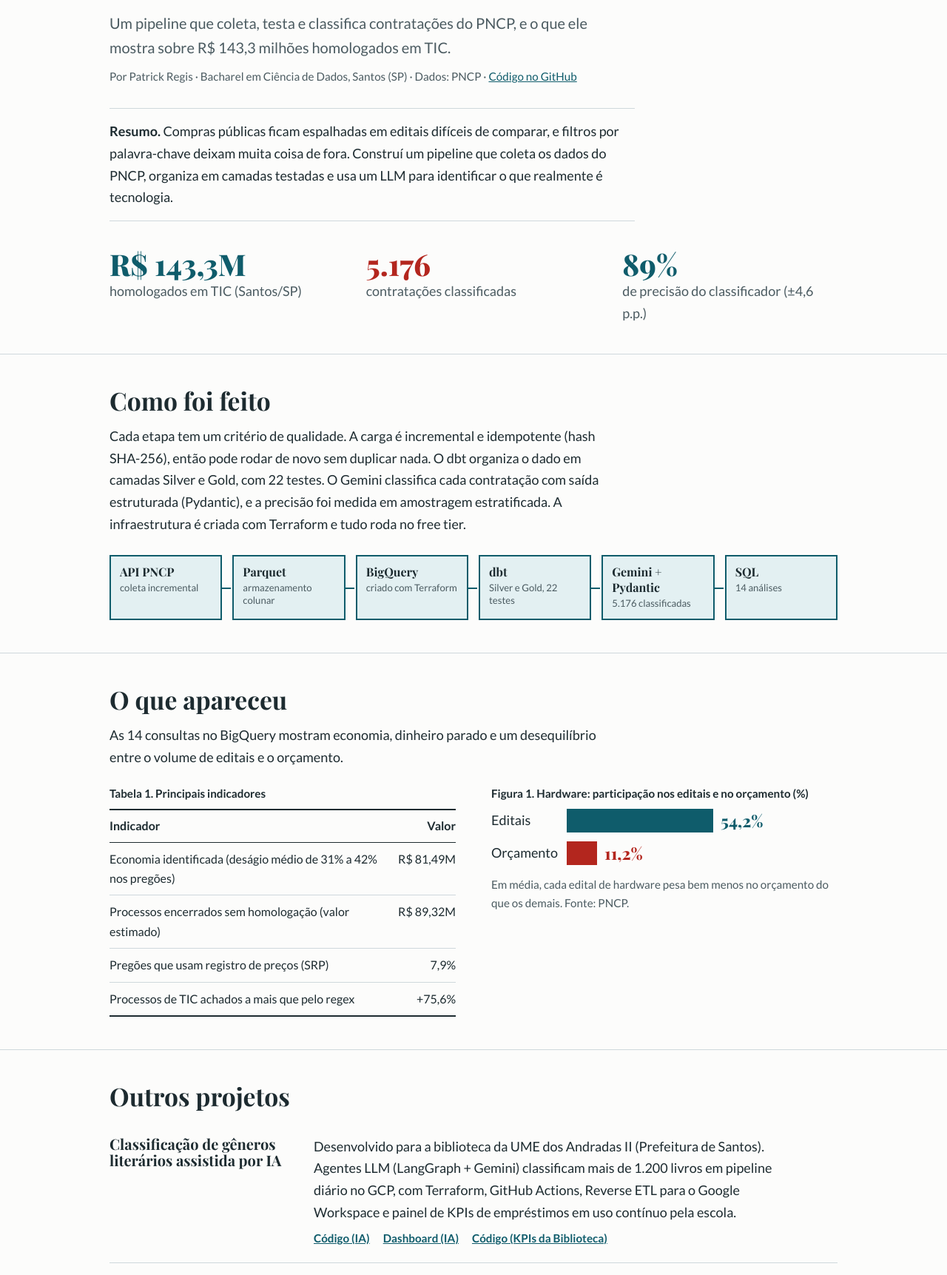
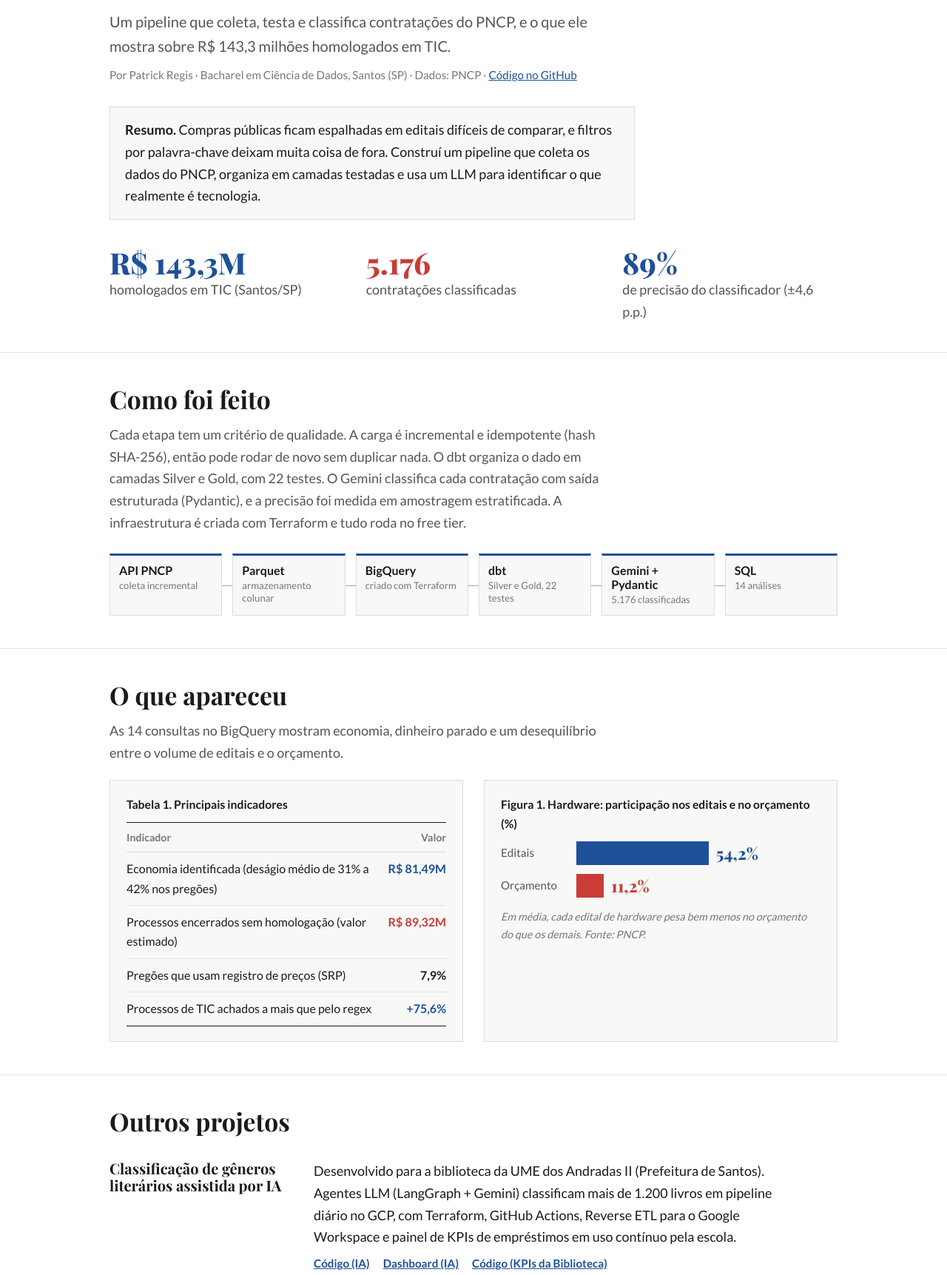
Before and after one commit to pazaborgs/pazaborgs.github.io, a plain HTML site: page index.html in a window 1280 px wide. Shown: the part 301-2024 px from the top of the page at 74% size. Drawn offline with nearby package versions, Linux system fonts and the light colour scheme.

Commit message:
Apply Our World in Data editorial color palette

```diff
--- a/index.html
+++ b/index.html
@@ -12,54 +12,63 @@
 <link rel="preconnect" href="https://fonts.gstatic.com" crossorigin>
 <link href="https://fonts.googleapis.com/css2?family=Lato:wght@400;700&family=Playfair+Display:wght@700;800&display=swap" rel="stylesheet">
 <style>
-:root{--bg:#FCFCFB;--ink:#1d2b30;--muted:#4b5b61;--line:#cfd8dc;--teal:#0F5C6B;--red:#B3261E;--tint:#E3F0F2;
+/* Paleta editorial inspirada no Our World in Data */
+:root{
+--page:#FFFFFF;--card:#F8F8F6;--alt:#F1F1EF;--border:#DDDCD8;--line:#E6E5E2;
+--blue:#1E5098;--blue2:#9DBDEA;--sand:#E6D9BF;--rose:#E8A29D;--red:#C93C37;--crimson:#8F2622;--gray:#A5A5A5;
+--ink:#1A1A1A;--muted:#555555;--note:#767676;
 --serif:"Playfair Display",Georgia,serif;--sans:"Lato",system-ui,-apple-system,"Segoe UI",sans-serif}
 *{box-sizing:border-box}
 html{scroll-behavior:smooth}
-body{margin:0;background:var(--bg);color:var(--ink);font:400 1.125rem/1.65 var(--sans)}
-a{color:var(--teal)}
+body{margin:0;background:var(--page);color:var(--ink);font:400 1.125rem/1.65 var(--sans)}
+a{color:var(--blue)}
+a:hover{color:var(--crimson)}
 :focus-visible{outline:3px solid var(--red);outline-offset:3px}
 .wrap{max-width:1040px;margin:0 auto;padding:0 28px}
-h1,h2,h3{font-family:var(--serif);margin:0;line-height:1.12}
-nav{display:flex;flex-wrap:wrap;justify-content:space-between;gap:10px 24px;padding:18px 0 12px;border-bottom:3px solid var(--teal);font-weight:700;font-size:.95rem}
-nav .me{color:var(--teal);text-decoration:none}
+h1,h2,h3{font-family:var(--serif);margin:0;line-height:1.12;color:var(--ink)}
+nav{display:flex;flex-wrap:wrap;justify-content:space-between;gap:10px 24px;padding:18px 0 12px;border-bottom:1px solid var(--border);font-weight:700;font-size:.95rem}
+nav .me{color:var(--blue);text-decoration:none}
 nav ul{display:flex;flex-wrap:wrap;gap:6px 22px;list-style:none;margin:0;padding:0}
 nav ul a{color:var(--muted);text-decoration:none;font-weight:400}
 nav ul a:hover{color:var(--ink);text-decoration:underline;text-underline-offset:4px}
 .hero{padding:52px 0 40px}
 .hero h1{font-size:clamp(2.1rem,5.2vw,3.5rem);font-weight:800;max-width:19ch}
 .sub{font-size:1.25rem;color:var(--muted);max-width:60ch;margin:18px 0 10px}
-.by{font-size:.95rem;color:var(--muted);margin:0 0 30px}
-.abs{max-width:68ch;padding:16px 0;border-top:1px solid var(--line);border-bottom:1px solid var(--line);margin:0 0 36px}
+.by{font-size:.95rem;color:var(--note);margin:0 0 30px}
+.abs{max-width:68ch;padding:16px 20px;background:var(--card);border:1px solid var(--border);margin:0 0 36px}
 .nums{display:flex;flex-wrap:wrap;gap:20px 56px}
 .nums div{flex:1 1 200px;color:var(--muted)}
-.nums b{display:block;font:800 2.5rem/1.1 var(--serif);color:var(--teal)}
+.nums b{display:block;font:800 2.5rem/1.1 var(--serif);color:var(--blue)}
 .nums .r b{color:var(--red)}
 section{padding:44px 0;border-top:1px solid var(--line)}
 section h2{font-size:clamp(1.6rem,3.2vw,2.1rem);font-weight:700;margin-bottom:14px}
-.lead{max-width:66ch;margin:0 0 22px}
+.lead{max-width:66ch;margin:0 0 22px;color:var(--muted)}
 .pipe{list-style:none;margin:26px 0 0;padding:0;display:grid;grid-template-columns:repeat(6,1fr);gap:14px}
-.node{position:relative;background:var(--tint);border:2px solid var(--teal);padding:10px 12px 12px}
-.node b{display:block;font:700 1rem var(--serif)}
-.node span{display:block;font-size:.82rem;line-height:1.35;color:var(--muted);margin-top:3px}
-.node:not(:last-child)::after{content:"";position:absolute;right:-14px;top:50%;width:14px;height:2px;background:var(--teal)}
+.node{position:relative;background:var(--card);border:1px solid var(--border);border-top:3px solid var(--blue);padding:10px 12px 12px}
+.node b{display:block;font:700 1rem var(--sans);color:var(--ink)}
+.node span{display:block;font-size:.82rem;line-height:1.35;color:var(--note);margin-top:3px}
+.node:not(:last-child)::after{content:"";position:absolute;right:-15px;top:50%;width:14px;height:1px;background:var(--gray)}
 @media (prefers-reduced-motion:no-preference){
 .node{animation:lit .6s ease-out both;animation-delay:calc(var(--i)*.4s + .3s)}
-@keyframes lit{from{background:var(--bg);border-color:var(--line)}60%{border-color:var(--red)}to{background:var(--tint);border-color:var(--teal)}}}
-.res{display:grid;grid-template-columns:1fr 1fr;gap:48px}
-.cap{font-weight:700;font-size:.95rem;margin:0 0 8px}
-table{width:100%;border-collapse:collapse;border-top:2px solid var(--ink);border-bottom:2px solid var(--ink);font-size:1rem}
-th{text-align:left;padding:8px 0;border-bottom:1px solid var(--ink)}
+@keyframes lit{from{background:var(--page);border-top-color:var(--line)}60%{border-top-color:var(--red)}to{background:var(--card);border-top-color:var(--blue)}}}
+.res{display:grid;grid-template-columns:1fr 1fr;gap:28px}
+.res>div{background:var(--card);border:1px solid var(--border);padding:20px 22px}
+.cap{font-family:var(--sans);font-weight:700;font-size:.98rem;color:var(--ink);margin:0 0 10px}
+table{width:100%;border-collapse:collapse;border-top:1px solid var(--ink);border-bottom:1px solid var(--ink);font-size:1rem}
+th{text-align:left;padding:8px 0;border-bottom:1px solid var(--border);color:var(--note);font-size:.88rem;font-weight:700}
 td{padding:9px 0;border-bottom:1px solid var(--line);vertical-align:top}
-td:last-child,th:last-child{text-align:right;padding-left:14px;white-space:nowrap}
+td:last-child,th:last-child{text-align:right;padding-left:14px;white-space:nowrap;font-weight:700}
 tr:last-child td{border-bottom:0}
+td.pos{color:var(--blue)}
+td.neg{color:var(--red)}
 .bars{display:grid;grid-template-columns:90px 1fr;gap:12px;align-items:center}
+.bars>span{color:var(--muted);font-size:.95rem}
 .bar{display:flex;align-items:center;gap:10px}
-.bar i{display:block;height:32px;background:var(--teal)}
+.bar i{display:block;height:32px;background:var(--blue)}
 .bar.r i{background:var(--red)}
-.bar b{font:800 1.4rem var(--serif);color:var(--teal)}
+.bar b{font:800 1.4rem var(--serif);color:var(--blue)}
 .bar.r b{color:var(--red)}
-.note{font-size:.95rem;color:var(--muted);margin:14px 0 0}
+.note{font-size:.9rem;font-style:italic;color:var(--note);margin:14px 0 0}
 .proj{display:grid;grid-template-columns:240px 1fr;gap:6px 36px;padding:20px 0;border-top:1px solid var(--line)}
 .proj:first-of-type{border-top:0}
 .proj h3{font-size:1.25rem;font-weight:700}
@@ -67,28 +76,30 @@ tr:last-child td{border-bottom:0}
 .lk{display:flex;flex-wrap:wrap;gap:8px 18px;font-weight:700;font-size:.95rem}
 .about{display:grid;grid-template-columns:1.5fr 1fr;gap:56px}
 .story p{margin:0 0 16px;max-width:62ch}
-.facts{margin:0;display:grid;grid-template-columns:96px 1fr;align-content:start;border-top:3px solid var(--teal)}
+.facts{margin:0;display:grid;grid-template-columns:96px 1fr;align-content:start;background:var(--card);border:1px solid var(--border);border-top:3px solid var(--blue);padding:4px 16px}
 .facts dt,.facts dd{margin:0;padding:11px 0;border-bottom:1px solid var(--line);font-size:.95rem}
-.facts dt{font-weight:700;color:var(--teal)}
+.facts dt:last-of-type,.facts dd:last-of-type{border-bottom:0}
+.facts dt{font-weight:700;color:var(--blue)}
 .facts dd{color:var(--muted)}
-.kit{display:grid;grid-template-columns:200px 1fr;margin:0;border-top:1px solid var(--line)}
+.kit{display:grid;grid-template-columns:200px 1fr;margin:0;border-top:1px solid var(--border)}
 .kit dt,.kit dd{margin:0;padding:12px 0;border-bottom:1px solid var(--line)}
 .kit dt{font:700 1.05rem var(--serif)}
 .kit dd{color:var(--muted)}
-.contact{background:var(--teal);color:#fff;border:0}
+.contact{background:var(--blue);color:#fff;border:0}
+.contact h2{color:#fff}
 .contact p{max-width:56ch;margin:0 0 22px}
 .btns{display:flex;flex-wrap:wrap;gap:12px}
-.btn{display:inline-block;padding:11px 20px;border:2px solid #fff;color:#fff;text-decoration:none;font-weight:700}
-.btn.p{background:#fff;color:var(--teal)}
-.btn:hover{background:var(--red);border-color:var(--red);color:#fff}
-.refs{font-size:.95rem;color:var(--muted)}
+.btn{display:inline-block;padding:11px 20px;border:1px solid #fff;color:#fff;text-decoration:none;font-weight:700}
+.btn.p{background:#fff;color:var(--blue)}
+.btn:hover{background:var(--crimson);border-color:var(--crimson);color:#fff}
+.refs{font-size:.92rem;color:var(--note);background:var(--alt)}
 .refs ol{margin:0;padding-left:22px}
 .refs li{margin-bottom:4px}
-footer{padding:20px 0 32px;font-size:.9rem;color:var(--muted)}
+footer{padding:20px 0 32px;font-size:.9rem;color:var(--note);background:var(--alt)}
 @media (max-width:860px){
 .pipe{grid-template-columns:1fr;gap:16px}
-.node:not(:last-child)::after{right:auto;left:26px;top:auto;bottom:-16px;width:2px;height:16px}
-.res,.about{grid-template-columns:1fr;gap:32px}
+.node:not(:last-child)::after{right:auto;left:26px;top:auto;bottom:-17px;width:1px;height:16px}
+.res,.about{grid-template-columns:1fr;gap:28px}
 .proj{grid-template-columns:1fr}
 .kit{grid-template-columns:1fr}
 .kit dt{border-bottom:0;padding-bottom:0}}
@@ -144,10 +155,10 @@ footer{padding:20px 0 32px;font-size:.9rem;color:var(--muted)}
       <p class="cap">Tabela 1. Principais indicadores</p>
       <table>
         <tr><th>Indicador</th><th>Valor</th></tr>
-        <tr><td>Economia identificada (deságio médio de 31% a 42% nos pregões)</td><td>R$ 81,49M</td></tr>
-        <tr><td>Processos encerrados sem homologação (valor estimado)</td><td>R$ 89,32M</td></tr>
+        <tr><td>Economia identificada (deságio médio de 31% a 42% nos pregões)</td><td class="pos">R$ 81,49M</td></tr>
+        <tr><td>Processos encerrados sem homologação (valor estimado)</td><td class="neg">R$ 89,32M</td></tr>
         <tr><td>Pregões que usam registro de preços (SRP)</td><td>7,9%</td></tr>
-        <tr><td>Processos de TIC achados a mais que pelo regex</td><td>+75,6%</td></tr>
+        <tr><td>Processos de TIC achados a mais que pelo regex</td><td class="pos">+75,6%</td></tr>
       </table>
     </div>
     <div>
```
